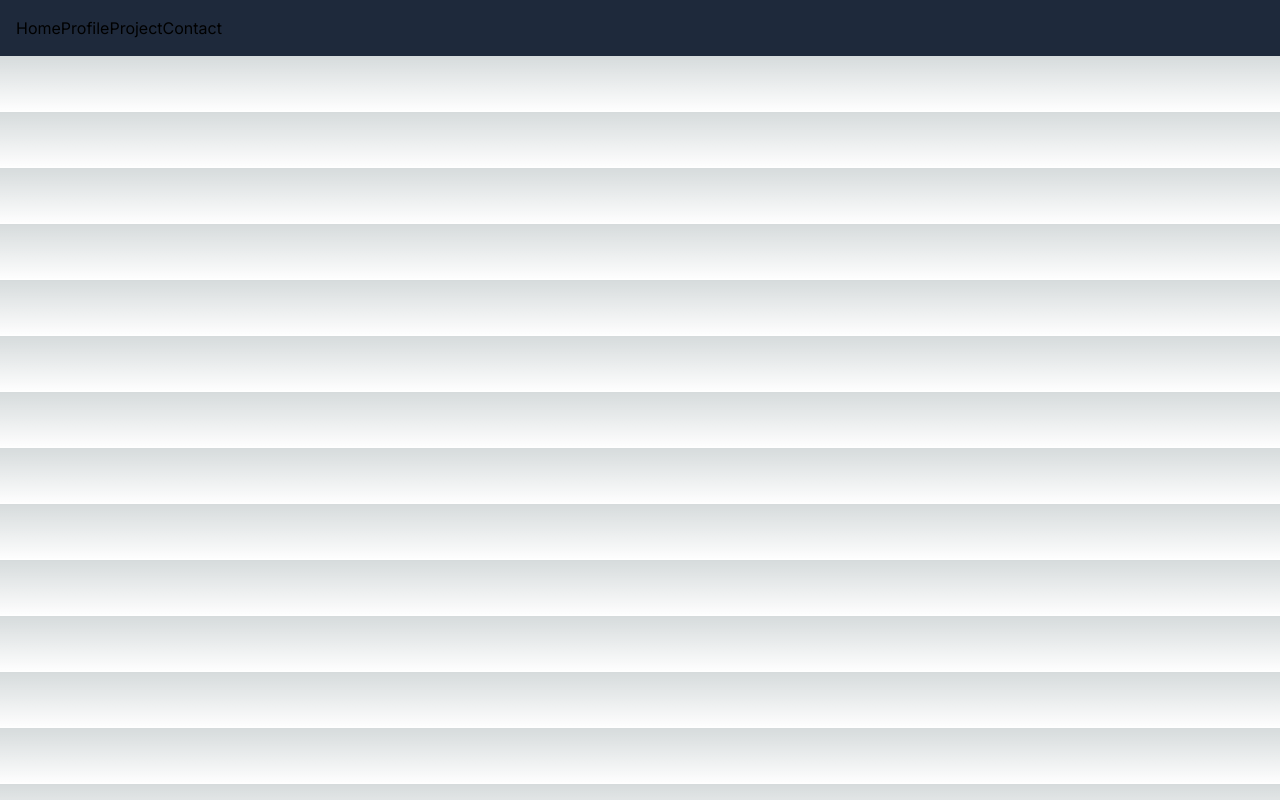
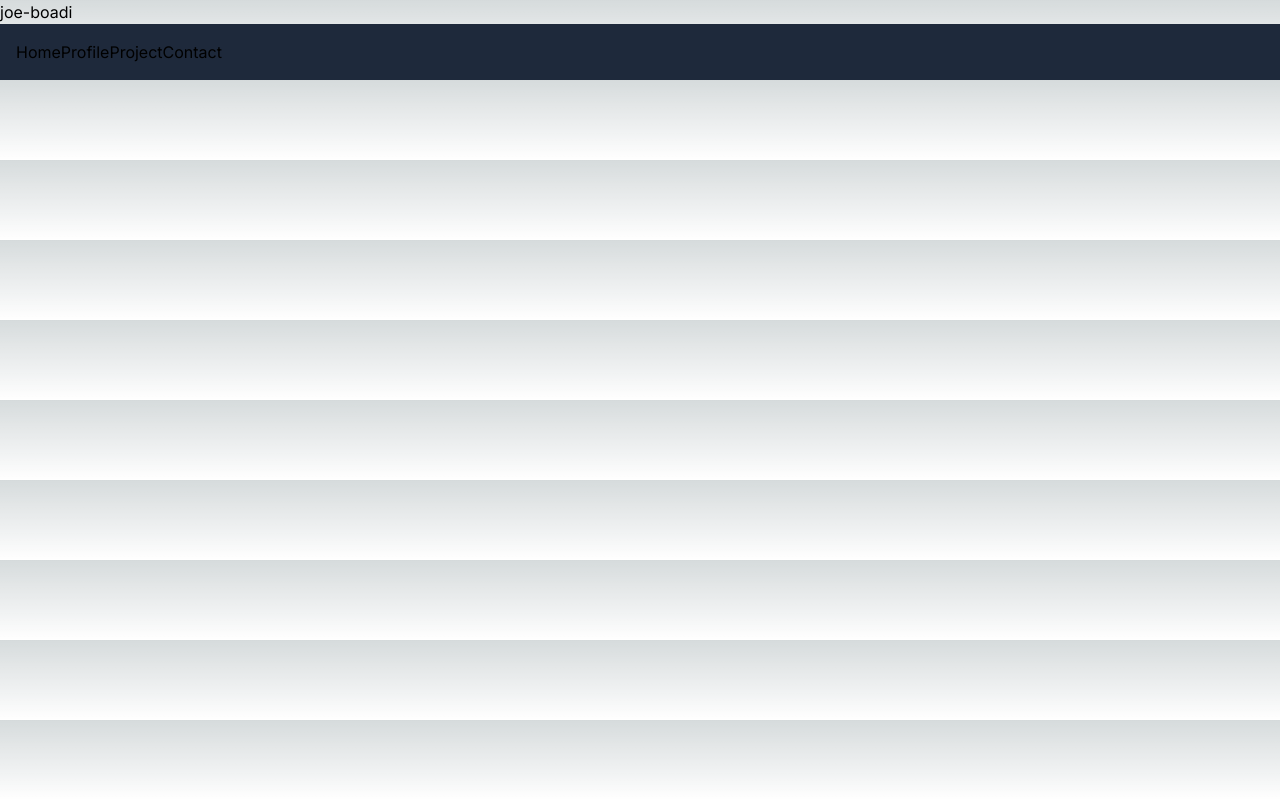
Before and after one commit to joe-boadi/my-portfolio, a Next.js app: page / in a window 1280 px wide. Built offline with nearby package versions, Linux system fonts and the light colour scheme.

Commit message:
Add header tag

```diff
--- a/app/Components/Topnav.tsx
+++ b/app/Components/Topnav.tsx
@@ -1,6 +1,7 @@
 export default function Topnav(){
     return (
         <div>
+            <header>joe-boadi</header>
             <nav className="bg-slate-800 p-4">
             {/*TODO*/}
             {/*Portfolio Logo */}
```
